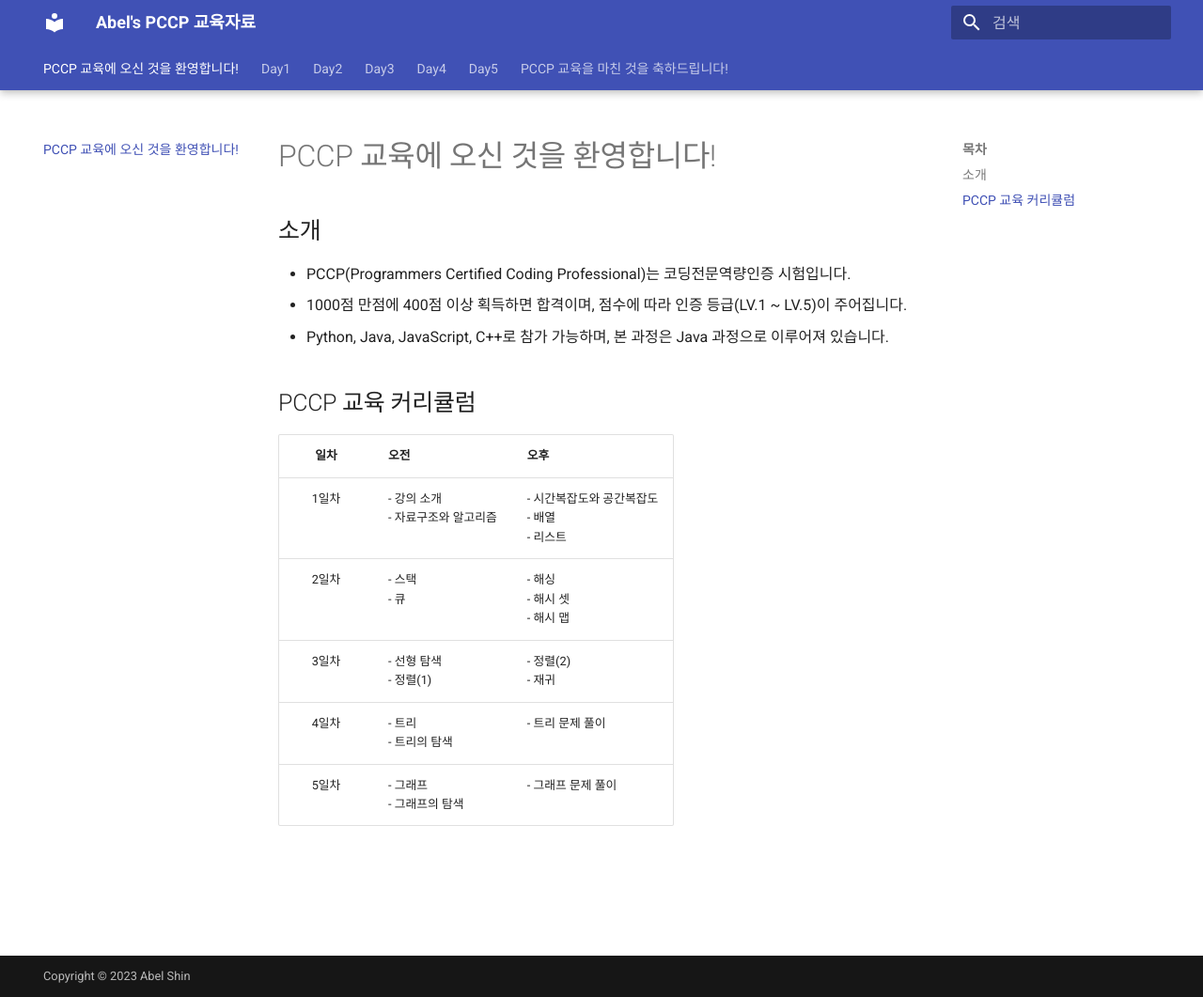
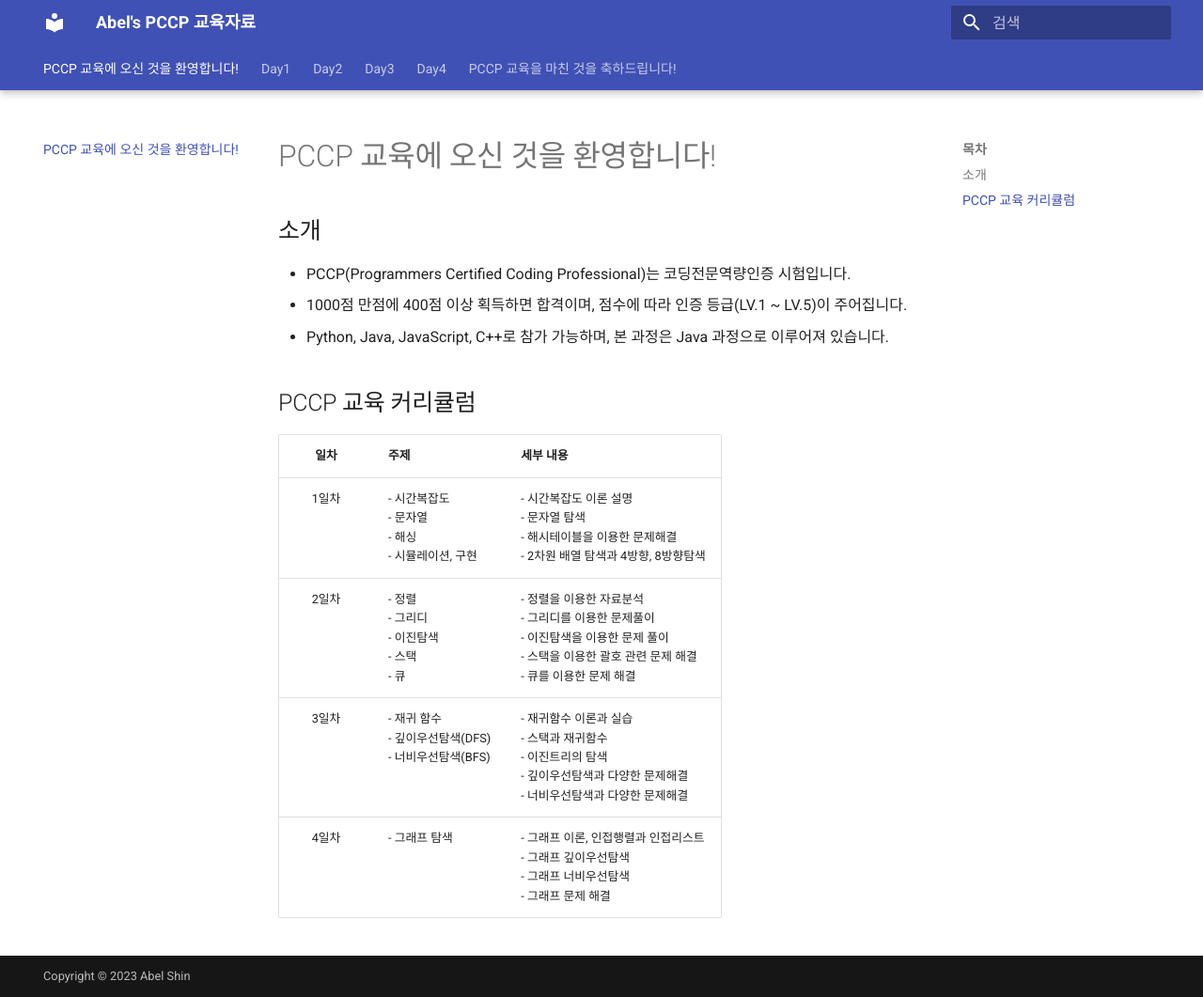
Before and after one commit to abel-shin/pccp-java, an MkDocs documentation site: the page built from docs/index.md, in a window 1280 px wide and 1061 px high. Shown: the whole window at 94% size. Built offline with MkDocs 1.6.1 and Material for MkDocs 9.7.7, drawn with Linux system fonts in a browser that asks for light colours.

Commit message:
updated curriculum

```diff
--- a/docs/index.md
+++ b/docs/index.md
@@ -8,10 +8,9 @@
 
 ## PCCP 교육 커리큘럼
 
-| 일차 | 오전 | 오후|
+| 일차 | 주제 | 세부 내용 |
 |:---:|:-----|:----|
-| 1일차 | - 강의 소개<br>- 자료구조와 알고리즘 | - 시간복잡도와 공간복잡도<br>- 배열<br>- 리스트 |
-| 2일차 | - 스택<br>- 큐 | - 해싱<br>- 해시 셋<br>- 해시 맵 |
-| 3일차 | - 선형 탐색<br>- 정렬(1) | - 정렬(2)<br>- 재귀 |
-| 4일차 | - 트리<br>- 트리의 탐색 | - 트리 문제 풀이 |
-| 5일차 | - 그래프<br>- 그래프의 탐색 | - 그래프 문제 풀이 |
+| 1일차 | - 시간복잡도<br>- 문자열<br>- 해싱<br>- 시뮬레이션, 구현 | - 시간복잡도 이론 설명<br>- 문자열 탐색<br>- 해시테이블을 이용한 문제해결<br>- 2차원 배열 탐색과 4방향, 8방향탐색 |
+| 2일차 | - 정렬<br>- 그리디<br>- 이진탐색<br>- 스택<br>- 큐 | - 정렬을 이용한 자료분석<br>- 그리디를 이용한 문제풀이<br>- 이진탐색을 이용한 문제 풀이<br>- 스택을 이용한 괄호 관련 문제 해결<br>- 큐를 이용한 문제 해결 |
+| 3일차 | - 재귀 함수<br>- 깊이우선탐색(DFS)<br>- 너비우선탐색(BFS) | - 재귀함수 이론과 실습<br>- 스택과 재귀함수<br>- 이진트리의 탐색<br>- 깊이우선탐색과 다양한 문제해결<br>- 너비우선탐색과 다양한 문제해결 |
+| 4일차 | - 그래프 탐색 | - 그래프 이론, 인접행렬과 인접리스트<br>- 그래프 깊이우선탐색<br>- 그래프 너비우선탐색<br>- 그래프 문제 해결<br> |
--- a/mkdocs.yml
+++ b/mkdocs.yml
@@ -38,11 +38,6 @@ nav:
     - 'day4/section2.md'
     - 'day4/section3.md'
     - 'day4/section4.md'
-  - Day5:
-    - 'day5/section1.md'
-    - 'day5/section2.md'
-    - 'day5/section3.md'
-    - 'day5/section4.md'
   - 'endnote.md'
 extra_css:
   - stylesheets/extra.css
```
Also changed, not shown: docs/day5/section1.md (deleted, +0 -10 lines), docs/day5/section2.md (deleted, +0 -1 lines), docs/day5/section3.md (deleted, +0 -1 lines), docs/day5/section4.md (deleted, +0 -1 lines).
